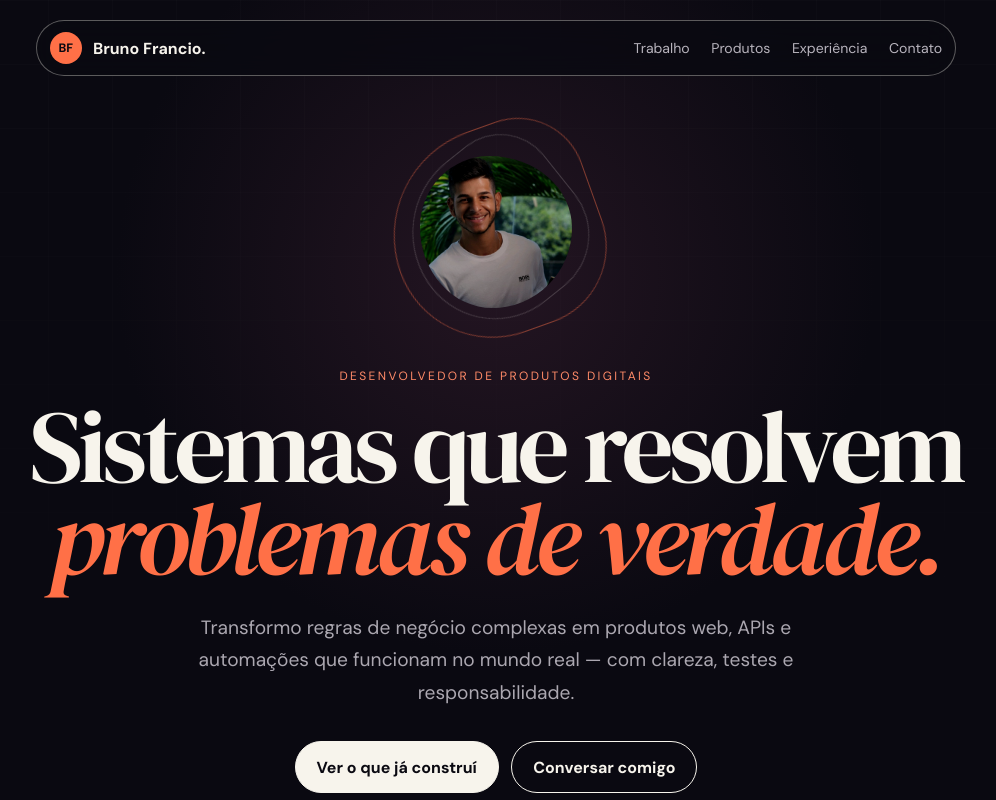
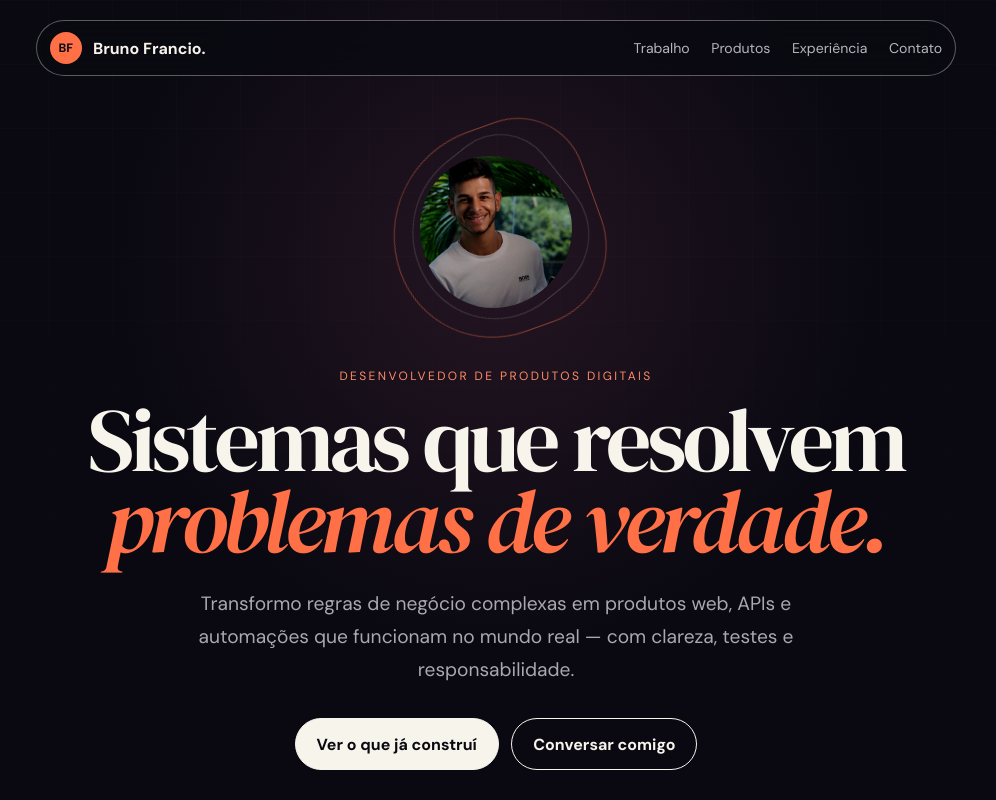
Before and after one commit to BrunoFrancio/portifolio, a React (Vite) app: page / in a window 1280 px wide. Shown: the top 800 px of the page, without its empty margins (144-1140 px from the left). Built offline with nearby package versions, Linux system fonts and the light colour scheme.

Commit message:
fix: mantém a proposta e os contatos na primeira dobra

```diff
--- a/src/index.css
+++ b/src/index.css
@@ -23,7 +23,7 @@ nav a:hover { color: #fff; }
 .orbit-two { inset: 1.15rem; border-color: rgba(247,244,236,.18); animation-direction: reverse; animation-duration: 11s; }
 .eyebrow { margin: 0 0 1rem; text-transform: uppercase; letter-spacing: .2em; font-size: .75rem; color: #ff8b68; }
 h1,h2 { font-family: 'DM Serif Display', serif; font-weight: 400; letter-spacing: -.045em; }
-h1 { max-width: 940px; margin: 0; font-size: clamp(3.4rem, 8vw, 7.4rem); line-height: .9; }
+h1 { max-width: 1200px; margin: 0; font-size: clamp(3.4rem, 7vw, 6.4rem); line-height: .9; }
 h1 em, h2 em { color: #ff7047; font-weight: 400; }
 h1 em { display: block; }
 .hero-copy { max-width: 700px; margin: 1.7rem auto 0; color: #aba7b0; line-height: 1.7; font-size: clamp(1rem, 2vw, 1.2rem); }
```
